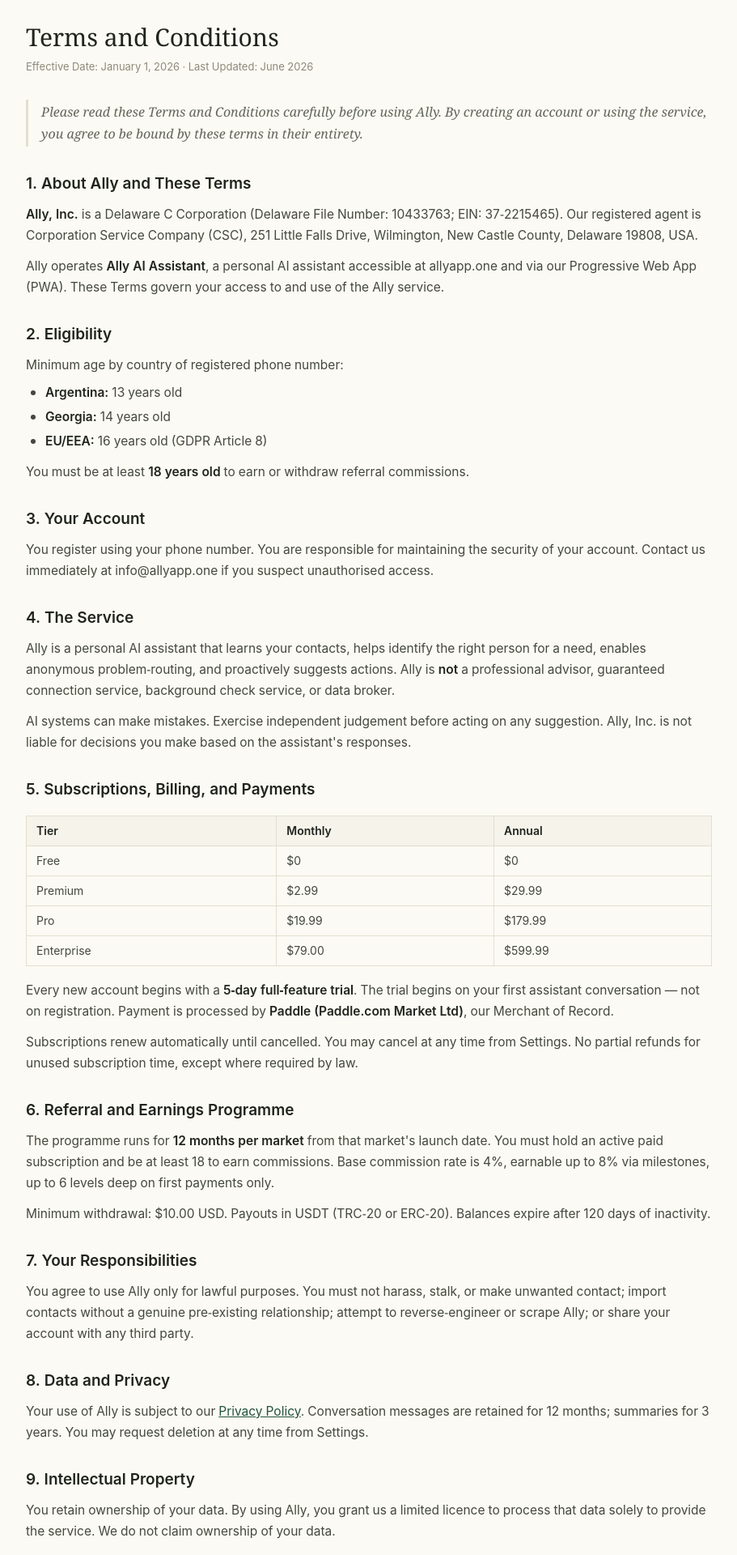
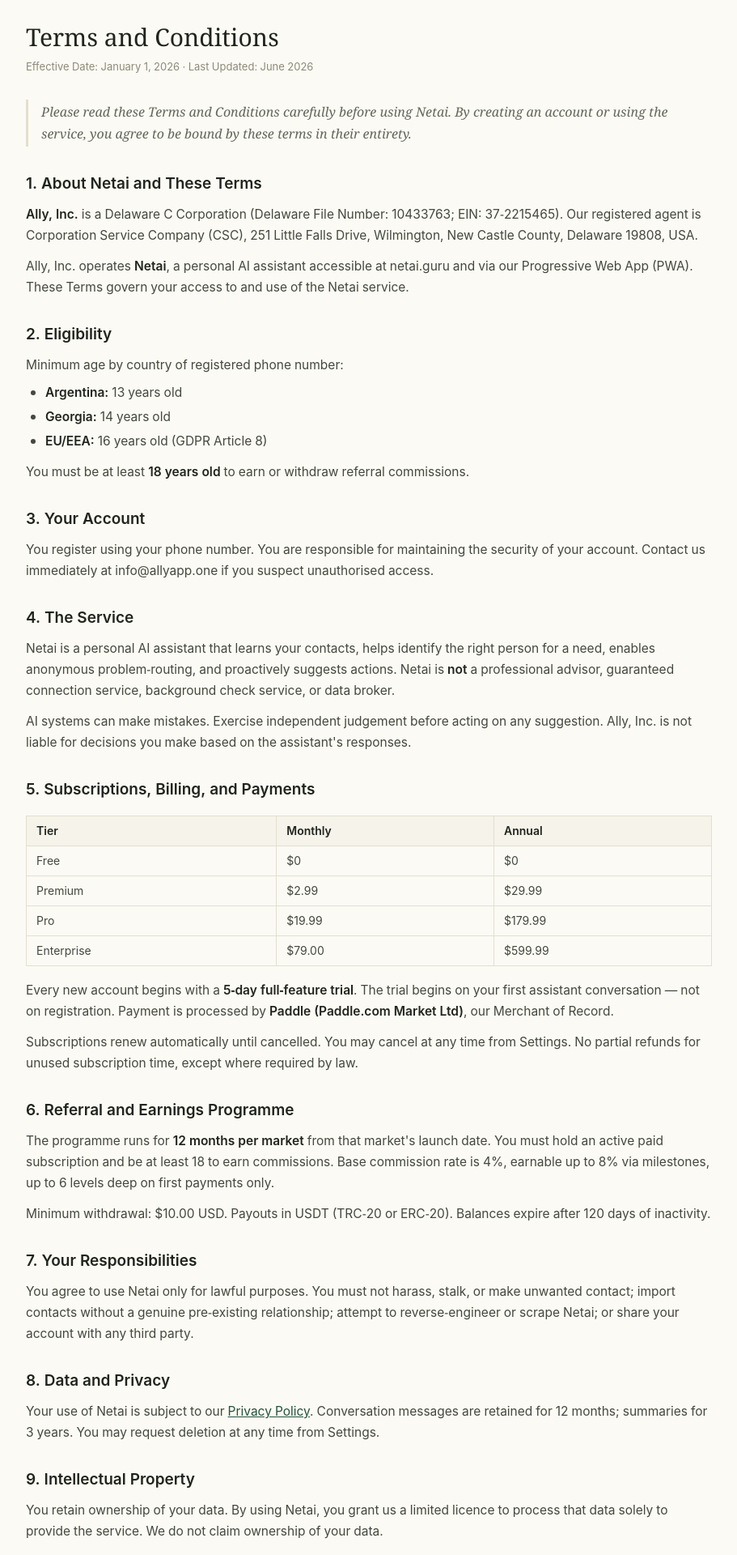
Before and after one commit to misho-cell/ally-frontend, a Next.js app: page /terms in a window 1280 px wide. Shown: the part 80-2000 px from the top of the page at 81% size, without its empty margins (184-1095 px from the left). Built offline with nearby package versions, Linux system fonts and the light colour scheme.

Commit message:
Legal pages: product mentions Ally to Netai, my-data link to netai.guru; entity name and contacts unchanged

```diff
--- a/src/app/privacy/page.tsx
+++ b/src/app/privacy/page.tsx
@@ -15,8 +15,8 @@
           <p className="legal-meta mb-8">Effective Date: January 1, 2026 · Last Updated: June 2026</p>
 
           <Section title="1. Who We Are">
-            <p><strong>Ally, Inc.</strong> is a Delaware C Corporation (EIN: 37-2215465) operating Ally AI Assistant at allyapp.one. We are the data controller for all personal data processed through Ally.</p>
-            <p className="mt-3"><strong>Contact:</strong> info@allyapp.one · Data rights portal: allyapp.one/privacy/my-data</p>
+            <p><strong>Ally, Inc.</strong> is a Delaware C Corporation (EIN: 37-2215465) operating the Netai assistant at netai.guru. We are the data controller for all personal data processed through Netai.</p>
+            <p className="mt-3"><strong>Contact:</strong> info@allyapp.one · Data rights portal: netai.guru/privacy/my-data</p>
           </Section>
 
           <Section title="2. What Data We Collect">
@@ -45,7 +45,7 @@
 
           <Section title="3. How We Use Your Data">
             <ul className="list-disc pl-6 space-y-1">
-              <li>Provide and personalise the Ally AI Assistant</li>
+              <li>Provide and personalise the Netai assistant</li>
               <li>Enable network intelligence features</li>
               <li>Process payments via Paddle (Merchant of Record)</li>
               <li>Detect and prevent fraud</li>
@@ -90,7 +90,7 @@
               <li>Right to object to processing based on legitimate interests</li>
               <li>Right to withdraw consent at any time</li>
             </ul>
-            <p className="mt-3">Exercise rights at: <a href="https://allyapp.one/privacy/my-data" className="legal-link">allyapp.one/privacy/my-data</a> or email info@allyapp.one. We respond within 30 days.</p>
+            <p className="mt-3">Exercise rights at: <a href="https://netai.guru/privacy/my-data" className="legal-link">netai.guru/privacy/my-data</a> or email info@allyapp.one. We respond within 30 days.</p>
           </Section>
 
           <Section title="7. Security">
@@ -99,7 +99,7 @@
 
           <Section title="8. Contact">
             <p><strong>Email:</strong> info@allyapp.one<br />
-            <strong>Data rights portal:</strong> allyapp.one/privacy/my-data<br />
+            <strong>Data rights portal:</strong> netai.guru/privacy/my-data<br />
             <strong>Legal:</strong> Ally, Inc. c/o Tornike Abuladze, 1328 Botetourt Gardens, Norfolk, VA 23517, USA</p>
           </Section>
         </div>
--- a/src/app/refund/page.tsx
+++ b/src/app/refund/page.tsx
@@ -14,19 +14,19 @@
           <h1 className="legal-h1 mb-2">Refund Policy</h1>
           <p className="legal-meta mb-8">Effective Date: January 1, 2026 · Last Updated: June 2026</p>
 
-          <p className="mb-8">Ally subscriptions and purchases are processed by <strong>Paddle (Paddle.com Market Ltd)</strong>, our Merchant of Record — the legal seller of record for all Ally transactions. Paddle handles all billing, payment processing, and refund administration on our behalf.</p>
+          <p className="mb-8">Netai subscriptions and purchases are processed by <strong>Paddle (Paddle.com Market Ltd)</strong>, our Merchant of Record — the legal seller of record for all Netai transactions. Paddle handles all billing, payment processing, and refund administration on our behalf.</p>
 
           <Section title="1. Free Trial">
-            <p>Every new Ally account begins with a <strong>5-day full-feature trial</strong> at no cost. The trial begins on your first assistant conversation — not on registration. If you do not subscribe before the trial ends, your account automatically moves to the free tier. No payment is taken and no refund request is necessary.</p>
+            <p>Every new Netai account begins with a <strong>5-day full-feature trial</strong> at no cost. The trial begins on your first assistant conversation — not on registration. If you do not subscribe before the trial ends, your account automatically moves to the free tier. No payment is taken and no refund request is necessary.</p>
           </Section>
 
           <Section title="2. Subscription Cancellation">
-            <p>You may cancel at any time from <strong>Settings → Subscription</strong>. Cancellation takes effect at the end of your current billing period — you retain full access until that date. Ally does not terminate access mid-period upon cancellation.</p>
+            <p>You may cancel at any time from <strong>Settings → Subscription</strong>. Cancellation takes effect at the end of your current billing period — you retain full access until that date. Netai does not terminate access mid-period upon cancellation.</p>
           </Section>
 
           <Section title="3. Subscription Refunds">
-            <p>Ally does not provide partial refunds for unused subscription time, except where required by applicable law.</p>
-            <p className="mt-3">If the Ally service has not been delivered at all, you may request a full refund within <strong>14 days of payment</strong> by contacting info@allyapp.one.</p>
+            <p>Netai does not provide partial refunds for unused subscription time, except where required by applicable law.</p>
+            <p className="mt-3">If the Netai service has not been delivered at all, you may request a full refund within <strong>14 days of payment</strong> by contacting info@allyapp.one.</p>
             <p className="mt-3">Annual subscription refunds and upgrade/downgrade prorations are handled by Paddle as Merchant of Record.</p>
           </Section>
 
--- a/src/app/terms/page.tsx
+++ b/src/app/terms/page.tsx
@@ -15,12 +15,12 @@
           <p className="legal-meta mb-8">Effective Date: January 1, 2026 · Last Updated: June 2026</p>
 
           <blockquote className="legal-quote mb-8">
-            Please read these Terms and Conditions carefully before using Ally. By creating an account or using the service, you agree to be bound by these terms in their entirety.
+            Please read these Terms and Conditions carefully before using Netai. By creating an account or using the service, you agree to be bound by these terms in their entirety.
           </blockquote>
 
-          <Section title="1. About Ally and These Terms">
+          <Section title="1. About Netai and These Terms">
             <p><strong>Ally, Inc.</strong> is a Delaware C Corporation (Delaware File Number: 10433763; EIN: 37-2215465). Our registered agent is Corporation Service Company (CSC), 251 Little Falls Drive, Wilmington, New Castle County, Delaware 19808, USA.</p>
-            <p className="mt-3">Ally operates <strong>Ally AI Assistant</strong>, a personal AI assistant accessible at allyapp.one and via our Progressive Web App (PWA). These Terms govern your access to and use of the Ally service.</p>
+            <p className="mt-3">Ally, Inc. operates <strong>Netai</strong>, a personal AI assistant accessible at netai.guru and via our Progressive Web App (PWA). These Terms govern your access to and use of the Netai service.</p>
           </Section>
 
           <Section title="2. Eligibility">
@@ -38,7 +38,7 @@
           </Section>
 
           <Section title="4. The Service">
-            <p>Ally is a personal AI assistant that learns your contacts, helps identify the right person for a need, enables anonymous problem-routing, and proactively suggests actions. Ally is <strong>not</strong> a professional advisor, guaranteed connection service, background check service, or data broker.</p>
+            <p>Netai is a personal AI assistant that learns your contacts, helps identify the right person for a need, enables anonymous problem-routing, and proactively suggests actions. Netai is <strong>not</strong> a professional advisor, guaranteed connection service, background check service, or data broker.</p>
             <p className="mt-3">AI systems can make mistakes. Exercise independent judgement before acting on any suggestion. Ally, Inc. is not liable for decisions you make based on the assistant&apos;s responses.</p>
           </Section>
 
@@ -70,15 +70,15 @@
           </Section>
 
           <Section title="7. Your Responsibilities">
-            <p>You agree to use Ally only for lawful purposes. You must not harass, stalk, or make unwanted contact; import contacts without a genuine pre-existing relationship; attempt to reverse-engineer or scrape Ally; or share your account with any third party.</p>
+            <p>You agree to use Netai only for lawful purposes. You must not harass, stalk, or make unwanted contact; import contacts without a genuine pre-existing relationship; attempt to reverse-engineer or scrape Netai; or share your account with any third party.</p>
           </Section>
 
           <Section title="8. Data and Privacy">
-            <p>Your use of Ally is subject to our <a href="/privacy" className="legal-link">Privacy Policy</a>. Conversation messages are retained for 12 months; summaries for 3 years. You may request deletion at any time from Settings.</p>
+            <p>Your use of Netai is subject to our <a href="/privacy" className="legal-link">Privacy Policy</a>. Conversation messages are retained for 12 months; summaries for 3 years. You may request deletion at any time from Settings.</p>
           </Section>
 
           <Section title="9. Intellectual Property">
-            <p>You retain ownership of your data. By using Ally, you grant us a limited licence to process that data solely to provide the service. We do not claim ownership of your data.</p>
+            <p>You retain ownership of your data. By using Netai, you grant us a limited licence to process that data solely to provide the service. We do not claim ownership of your data.</p>
           </Section>
 
           <Section title="10. Termination">
@@ -86,7 +86,7 @@
           </Section>
 
           <Section title="11. Disclaimers and Limitation of Liability">
-            <p>We do not guarantee uninterrupted availability. AI responses may contain errors — use them at your own risk. Ally&apos;s total aggregate liability shall not exceed amounts you paid in the 12 months preceding the claim. We are not liable for indirect or consequential damages.</p>
+            <p>We do not guarantee uninterrupted availability. AI responses may contain errors — use them at your own risk. Netai&apos;s total aggregate liability shall not exceed amounts you paid in the 12 months preceding the claim. We are not liable for indirect or consequential damages.</p>
           </Section>
 
           <Section title="12. Governing Law">
```
